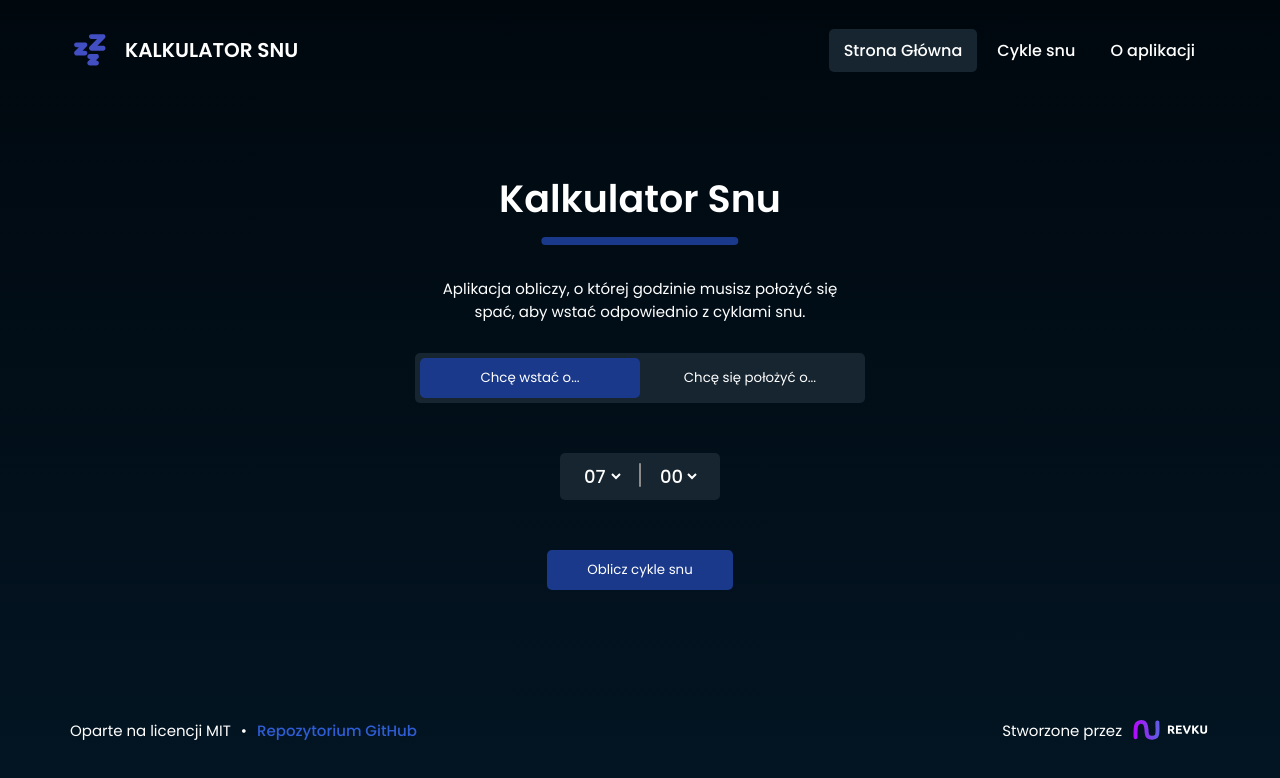
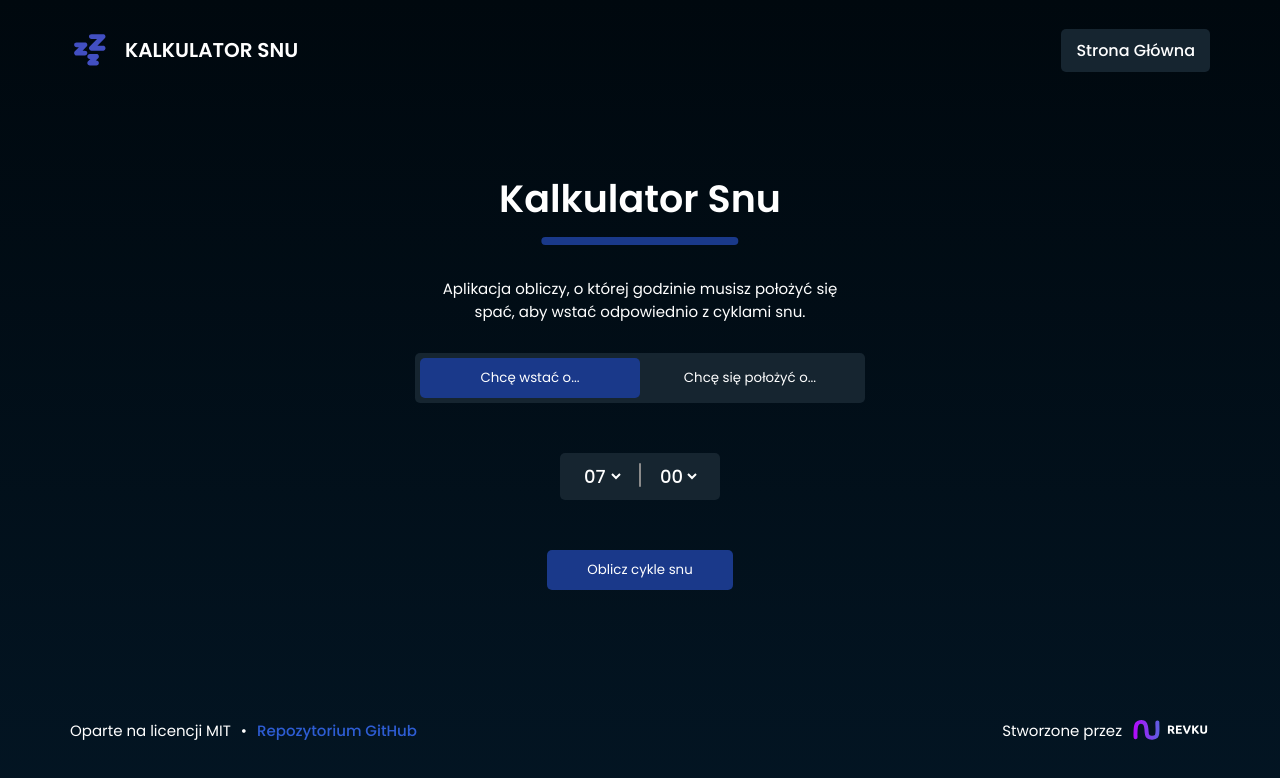
Before and after one commit to Revku/sleep-calculator, a React (Vite) app: page / in a window 1280 px wide. Shown: the top 778 px of the page. Built offline with nearby package versions, Linux system fonts and the light colour scheme.

Commit message:
Delete cycles and about pages

```diff
--- a/src/components/Navigation/Navigation.jsx
+++ b/src/components/Navigation/Navigation.jsx
@@ -118,12 +118,6 @@ const Navigation = () => {
         <Link activeClassName="active" to="/">
           Strona Główna
         </Link>
-        <Link activeClassName="active" to="/cykle-snu">
-          Cykle snu
-        </Link>
-        <Link activeClassName="active" to="/o-aplikacji">
-          O aplikacji
-        </Link>
       </Content>
     </Wrapper>
   );
--- a/src/pages/About.jsx
+++ /dev/null
@@ -1,7 +0,0 @@
-import MainTemplate from 'src/templates/MainTemplate';
-
-const About = () => {
-  return <MainTemplate>O aplikacji</MainTemplate>;
-};
-
-export default About;
--- a/src/pages/Cycles.jsx
+++ /dev/null
@@ -1,7 +0,0 @@
-import MainTemplate from 'src/templates/MainTemplate';
-
-const Cycles = () => {
-  return <MainTemplate>Cykle Snu</MainTemplate>;
-};
-
-export default Cycles;
```
Also changed, not shown: src/App.jsx (+0 -10 lines).
